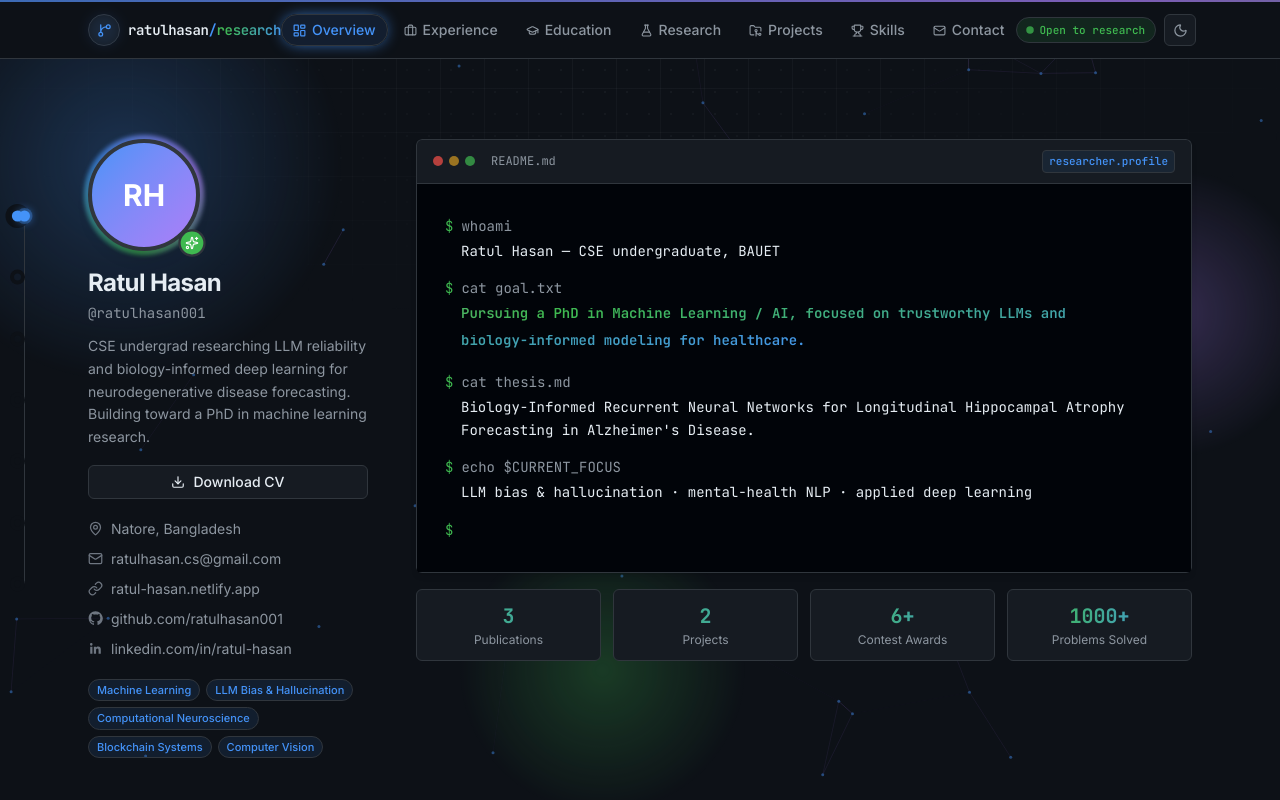
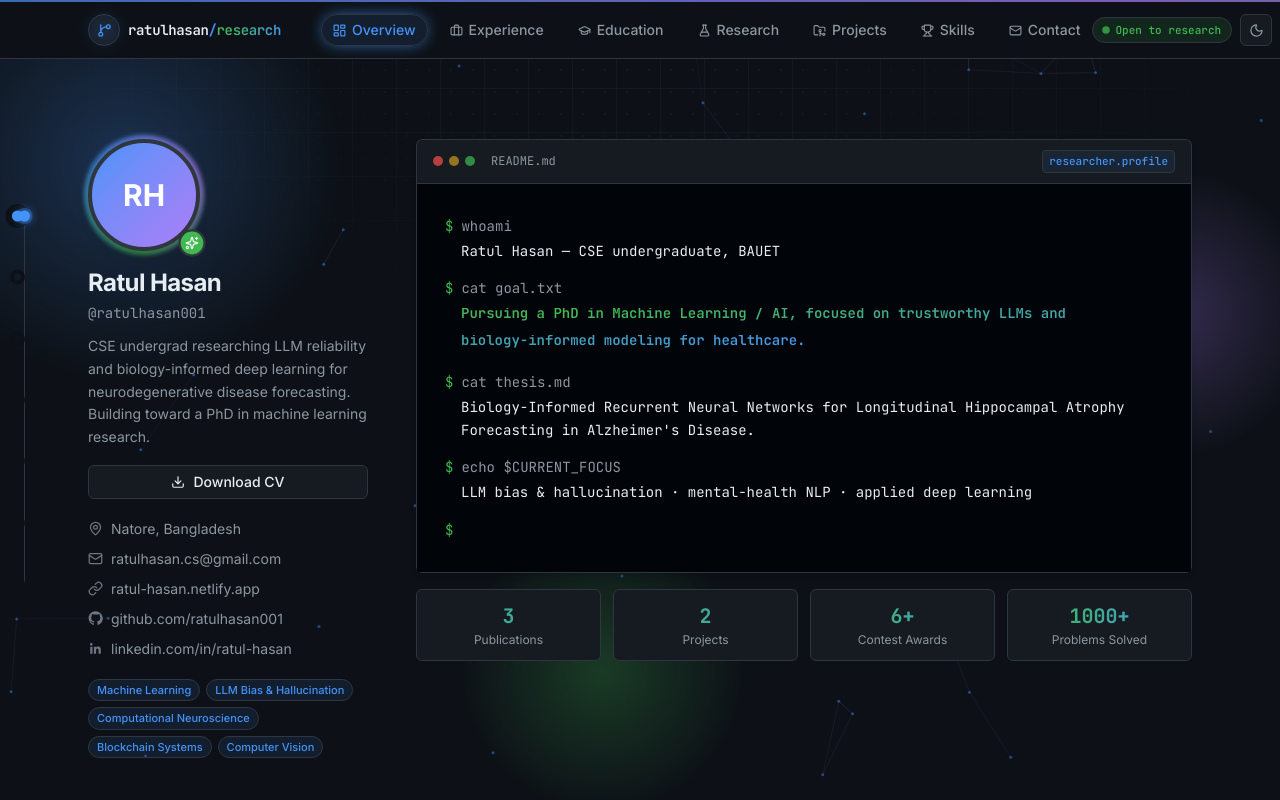
Before and after one commit to ratulhasan001/portfolio, a Next.js app: page / in a window 1280 px wide. Shown: the top 800 px of the page. Built offline with nearby package versions, Linux system fonts and the light colour scheme.

Commit message:
navbar fixed

```diff
--- a/src/components/nav.tsx
+++ b/src/components/nav.tsx
@@ -114,7 +114,7 @@ export function Nav() {
           </span>
         </a>
 
-        <nav className="hidden items-center gap-1 md:flex">
+        <nav className="hidden items-center gap-2.5 md:ml-10 md:flex">
           {links.map((link) => {
             const Icon = link.icon;
             const isActive = active === link.href;
```
